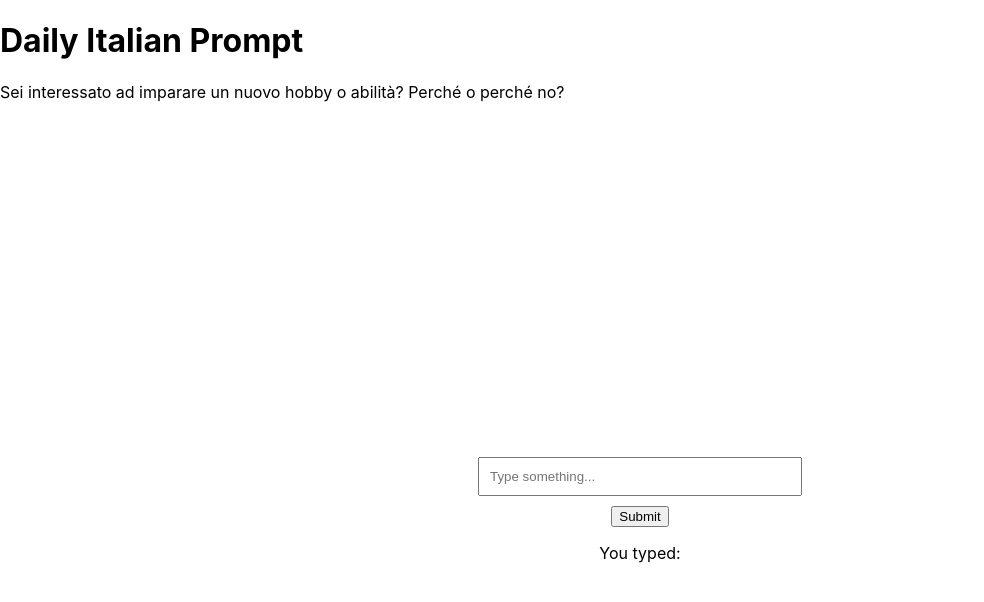
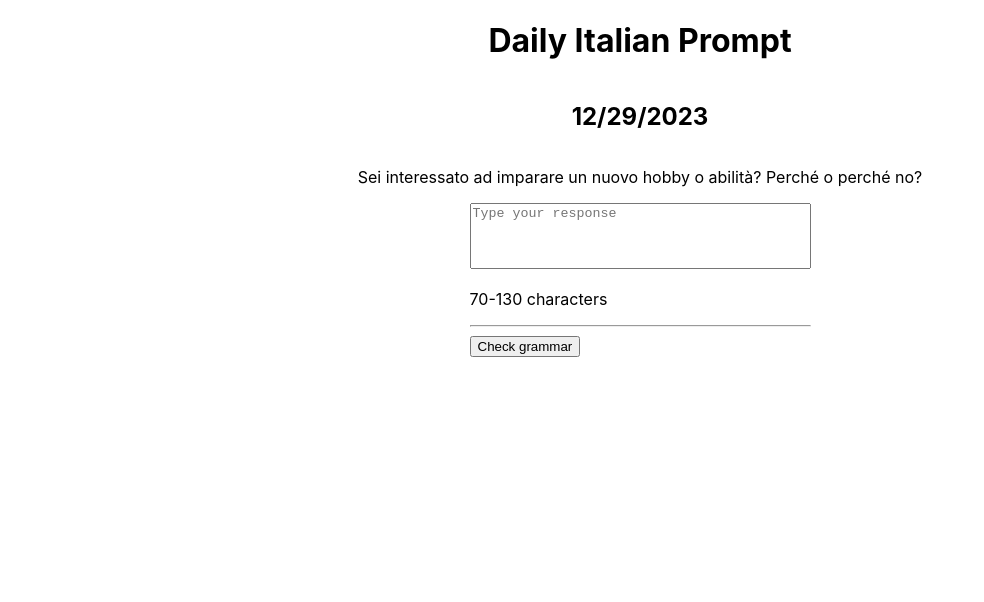
Before and after one commit to jeli05/converso, a React (Create React App) app in the folder client/: page / in a window 1280 px wide. Shown: the top 602 px of the page, without its empty margins (0-984 px from the left). Built offline with nearby package versions, Linux system fonts and the light colour scheme.

Commit message:
Redesign text input interface and use form instead

```diff
--- a/client/public/index.html
+++ b/client/public/index.html
@@ -24,7 +24,7 @@
       work correctly both with client-side routing and a non-root public URL.
       Learn how to configure a non-root public URL by running `npm run build`.
     -->
-    <title>React App</title>
+    <title>Converso</title>
   </head>
   <body>
     <noscript>You need to enable JavaScript to run this app.</noscript>
--- a/client/src/App.css
+++ b/client/src/App.css
@@ -36,3 +36,10 @@
     transform: rotate(360deg);
   }
 }
+
+.prompt {
+  display: flex;
+  flex-direction: column;
+  align-items: center;
+  justify-content: center;
+}
--- a/client/src/App.js
+++ b/client/src/App.js
@@ -18,6 +18,14 @@ import { useEffect } from 'react';
 // const data = await response.text();
 // console.log(data);
 
+function getDate() {
+  const today = new Date();
+  const month = today.getMonth() + 1;
+  const year = today.getFullYear();
+  const date = today.getDate();
+  return `${month}/${date}/${year}`;
+}
+
 function App() {
   useEffect(() => {
     // Sapling.init({
@@ -36,6 +44,7 @@ function App() {
   });
 
   const [textFileContent, setTextFileContent] = useState('');
+  const [currentDate] = useState(getDate());
 
   useEffect(() => {
     const fetchTextFile = async () => {
@@ -56,8 +65,9 @@ function App() {
   }, []); // Empty dependency array to run the effect once on mount
 
   return (
-    <div>
+    <div className='prompt'>
         <h1>Daily Italian Prompt</h1>
+        <h2>{currentDate}</h2>
         <p>{textFileContent}</p>
         <TextBox />
     </div>
--- a/client/src/TextBox.css
+++ b/client/src/TextBox.css
@@ -5,11 +5,8 @@
     flex-direction: column;
     align-items: center;
     justify-content: center;
-    height: 100vh; /* Make the container take the full height of the viewport */
-  }
+}
 
-  .custom-input {
-    width: 300px; /* Set the desired width of the input */
-    padding: 10px; /* Add padding for better aesthetics */
-    margin-bottom: 10px; /* Add margin to separate the input and the paragraph */
-  }
+textarea:focus::placeholder {
+    color: transparent;
+}
--- a/client/src/TextBox.js
+++ b/client/src/TextBox.js
@@ -4,37 +4,45 @@ import React, { useState } from 'react';
 import './TextBox.css'; // Import the CSS file for styling
 
 const TextBox = () => {
-  // State to hold the value of the input
-  const [inputValue, setInputValue] = useState('');
-  // State to hold the text to be displayed when the button is clicked
-  const [displayedText, setDisplayedText] = useState('');
+    // state to make text box uneditable after submit
+  const [isEditable, setIsEditable] = useState(true);
 
-  // Event handler to update the state when the input changes
-  const handleInputChange = (event) => {
-    setInputValue(event.target.value);
-  };
+  function handleSubmit(e) {
+    // Prevent the browser from reloading the page
+    e.preventDefault();
 
-  // Event handler to update the displayed text when the button is clicked
-  const handleButtonClick = () => {
-    setDisplayedText(inputValue);
-  };
+    // Read the form data
+    const form = e.target;
+    const formData = new FormData(form);
+
+    // You can pass formData as a fetch body directly:
+    // fetch('/some-api', { method: form.method, body: formData });
+
+    // Or you can work with it as a plain object:
+    const formJson = Object.fromEntries(formData.entries());
+    console.log(formJson);
+
+    // make text box uneditable
+    setIsEditable(false);
+  }
 
   return (
     <div className="textbox-container">
-      {/* Input element with value and onChange event */}
-      <input
-        type="text"
-        value={inputValue}
-        onChange={handleInputChange}
-        placeholder="Type something..."
-        className="custom-input"
-      />
-
-      {/* Button to display the typed text */}
-      <button onClick={handleButtonClick}>Submit</button>
-
-      {/* Display the current input value */}
-      <p>You typed: {displayedText}</p>
+        <form method="post" onSubmit={handleSubmit}>
+        <label>
+            <textarea
+            name="postContent"
+            rows={4}
+            cols={40}
+            style={{resize: "none"}}
+            placeholder='Type your response'
+            disabled={!isEditable}
+            />
+            <p>70-130 characters</p>
+        </label>
+        <hr />
+        <button type="submit">Check grammar</button>
+        </form>
     </div>
   );
 };
```
Also changed, not shown: 1 other file (tests, documents, lock files or other folders).
